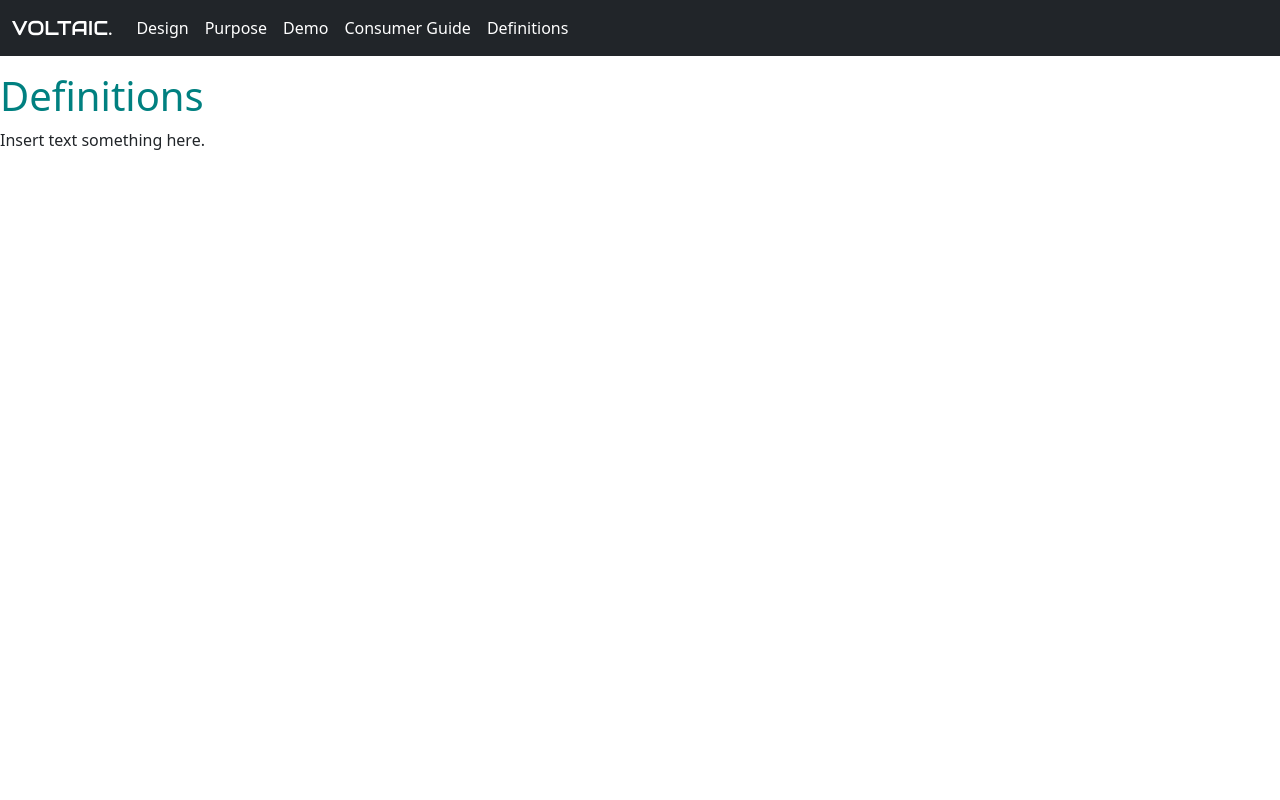
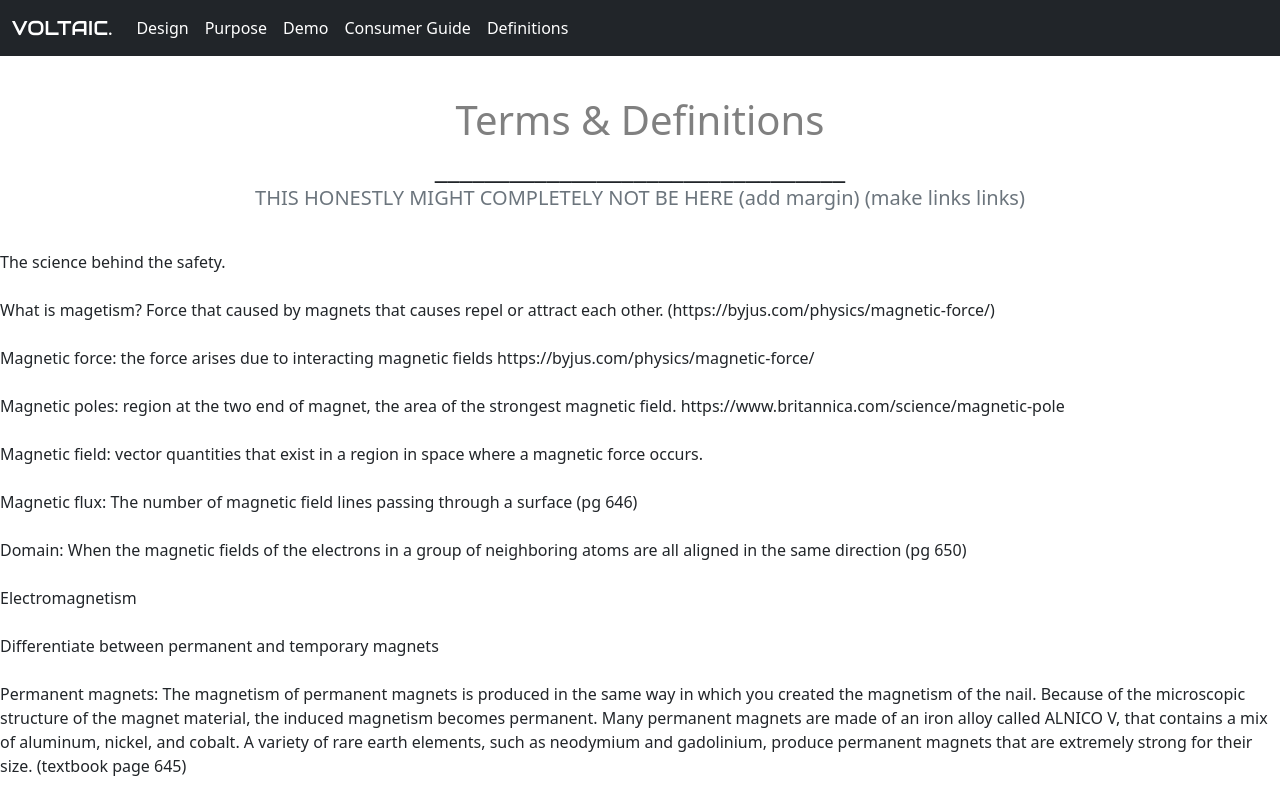
Before and after one commit to undercover-dreamer/undercover-dreamer.github.io, a plain HTML site: page blank2.html in a window 1280 px wide. Shown: the top 800 px of the page. Drawn offline with nearby package versions, Linux system fonts and the light colour scheme.

Commit message:
another another one

```diff
--- a/blank2.html
+++ b/blank2.html
@@ -40,10 +40,37 @@
       </div>
     </nav>
   </header>
-  <br>
-  <br>
-  <br>
-    <h1 class="my-header">Definitions</h1>
-    <p>Insert text something here.</p>
+    <br>
+    <br>
+    <br>
+    <br>
+
+    <section class="jumbotron text-center">
+    <div class="container">
+      <h1 class="jumbotron-heading">Terms & Definitions</h1>
+      <h3>_________________________________
+        <br>
+      <p class="lead text-muted">THIS HONESTLY MIGHT COMPLETELY NOT BE HERE (add margin) (make links links)</p>
+      <p>
+  </section>
+
+<!-- ADD Margins here -->
+      <br>The science behind the safety.
+      <br><br>What is magetism?  Force that caused by magnets that causes repel or attract each other. (https://byjus.com/physics/magnetic-force/)
+      <br><br>Magnetic force: the force arises due to interacting magnetic fields https://byjus.com/physics/magnetic-force/
+      <br><br>Magnetic poles: region at the two end of magnet, the area of the strongest magnetic field. https://www.britannica.com/science/magnetic-pole
+      <br><br>Magnetic field: vector quantities that exist in a region in space where a magnetic force occurs.
+      <br><br>Magnetic flux: The number of magnetic field lines passing through a surface (pg 646)
+      <br><br>Domain: When the magnetic fields of the electrons in a group of neighboring atoms are all aligned in the same direction (pg 650)
+      <br><br>Electromagnetism
+      <br><br>Differentiate between permanent and temporary magnets
+      <br><br>Permanent magnets: The magnetism of permanent magnets is produced in the same way in which you created the magnetism of the nail. Because of the microscopic structure of the magnet material, the induced magnetism becomes permanent. Many permanent magnets are made of an iron alloy called ALNICO V, that contains a mix of aluminum, nickel, and cobalt. A variety of rare earth elements, such as neodymium and gadolinium, produce permanent magnets that are extremely strong for their size. (textbook page 645)
+      <br><br>Temporary magnets: The magnets that were polarized by the permanent magnets, if one pull away the permanent magnet, temporary loses some of its attraction  (pg 645)
+      <br><br>Describe the relationship between electricity and magnetism:
+      <br><br>The direction of the proton moving through the wire produces magnetic field. The direction of magnetic field is determined by the direction of electric current. These action together is called electromagnetism. (https://www.physics-and-radio-electronics.com/physics/magnetism/relation-between-electricity-and-magnetism.html)
+
+
+
+    </p>
 </body>
 </html>
```
Also changed, not shown: design.html (+1 -1 lines), 1 other file.
